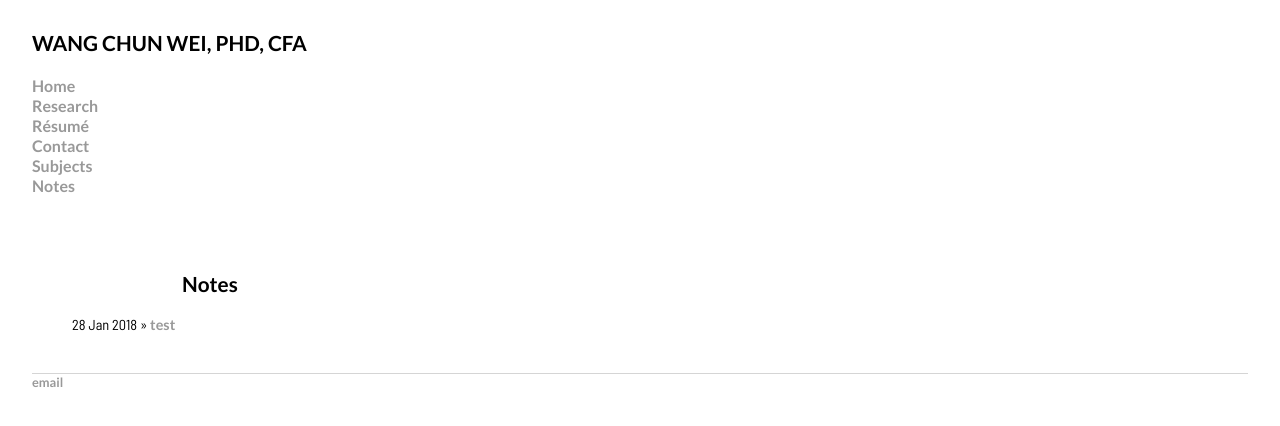
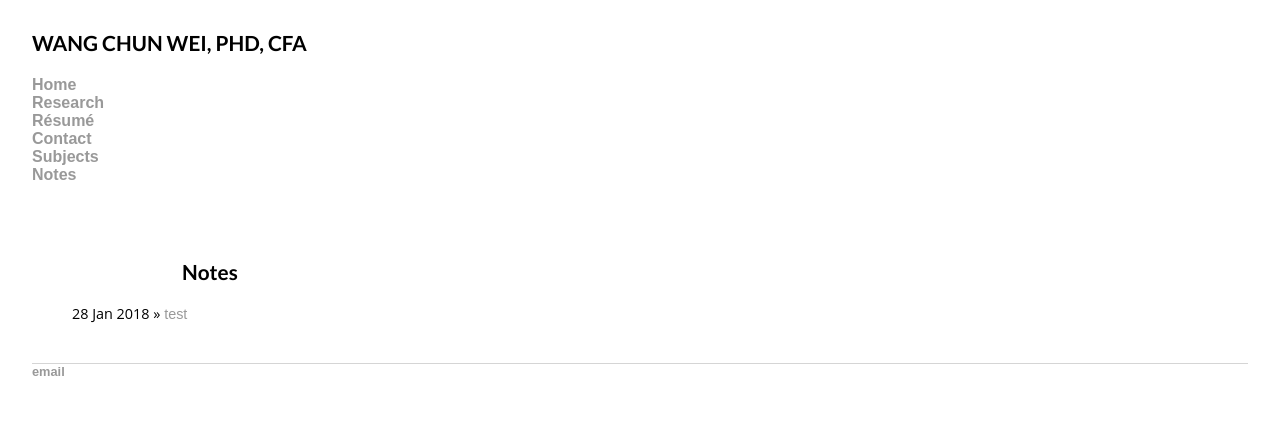
Before and after one commit to weiwangchun/weiwangchun.github.io, a Jekyll site: the page built from blog/index.html, in a window 1280 px wide. Shown: the top 426 px of the page. Built offline with Jekyll 4.4.1, drawn with Linux system fonts in a browser that asks for light colours; some web fonts are replaced.

Commit message:
Update main.css

```diff
--- a/css/main.css
+++ b/css/main.css
@@ -6,7 +6,7 @@ body {
 }
 
 nav ul, footer ul {
-    font-family: 'Roboto', sans-serif;
+    font-family: 'Karla', sans-serif;
     padding: 0px;
     margin: 0px;
     list-style: none;
@@ -22,7 +22,7 @@ nav ul li, footer ul li {
 a {
     text-decoration: none;
     color: #999;
-    font-family: 'Lato', sans-serif;
+    font-family: 'Karla', sans-serif;
 }
 
 a:hover {
@@ -56,7 +56,7 @@ h3 {
 
 p {
     font-size: 1em;
-    font-family: 'Barlow Semi Condensed', serif;
+    font-family: 'Open Sans', serif;
     line-height: 1em;
     color: #696969;
     margin: 0px 150px 10px;
@@ -71,10 +71,10 @@ footer {
 ul.posts {
     margin: 20px auto 40px;
     font-size: 0.9em;
-    font-family: 'Barlow Semi Condensed', serif;
+    font-family: 'Open Sans', serif;
 }
 
 ul.posts li {
     list-style: none;
-    font-family: 'Barlow Semi Condensed', serif;
+    font-family: 'Open Sans', serif;
 }
```
